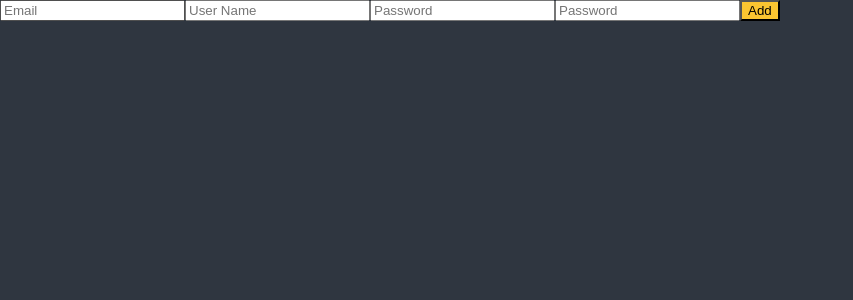
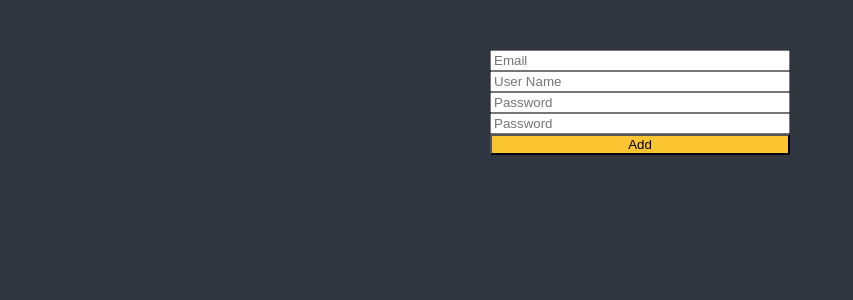
Before and after one commit to coyo-hm/reactjs_practice, a React (Create React App) app: page / in a window 1280 px wide. Shown: the top 300 px of the page, without its empty margins (0-853 px from the left). Built offline with nearby package versions, Linux system fonts and the light colour scheme.

Commit message:
FEAT: Input Vaildation

```diff
--- a/src/ToDoList.tsx
+++ b/src/ToDoList.tsx
@@ -1,6 +1,14 @@
 import React, { useState } from "react";
 import { darkTheme } from "./style/theme";
 import { useForm } from "react-hook-form";
+import styled from "styled-components";
+
+const SignupForm = styled.form`
+  display: flex;
+  flex-direction: column;
+  max-width: 300px;
+  margin: 50px auto;
+`;
 
 // function ToDoList() {
 //   const [toDo, setToDo] = useState("");
@@ -40,22 +48,46 @@ import { useForm } from "react-hook-form";
 // }
 
 function ToDoList() {
-  const { register, handleSubmit } = useForm();
+  const { register, handleSubmit, formState } = useForm();
 
   const onVaild = (data: any) => {
-    // react-hook-form이 모든 validation을 다 마쳤을 때만 호출
     console.log(data);
   };
 
+  console.log(formState.errors);
+  /*
+  password: {type: 'minLength', message: 'Password는 8자 이상이어야 합니다.', ref: input}
+  passwordCheck: {type: 'minLength', message: '', ref: input}
+  username: {type: 'required', message: '', ref: input}
+  */
+
   return (
     <div>
-      <form onSubmit={handleSubmit(onVaild)}>
-        <input {...register("email")} placeholder={"Email"} />
-        <input {...register("name")} placeholder={"User Name"} />
-        <input {...register("password")} placeholder={"Password"} />
-        <input {...register("passwordCheck")} placeholder={"Password"} />
+      <SignupForm onSubmit={handleSubmit(onVaild)}>
+        <input
+          {...register("email", { required: true })}
+          placeholder={"Email"}
+        />
+        <input
+          {...register("username", { required: true })}
+          placeholder={"User Name"}
+        />
+        <input
+          {...register("password", {
+            required: true,
+            minLength: {
+              value: 8,
+              message: "Password는 8자 이상이어야 합니다.",
+            },
+          })}
+          placeholder={"Password"}
+        />
+        <input
+          {...register("passwordCheck", { required: true, minLength: 8 })}
+          placeholder={"Password"}
+        />
         <button>Add</button>
-      </form>
+      </SignupForm>
     </div>
   );
 }
```
